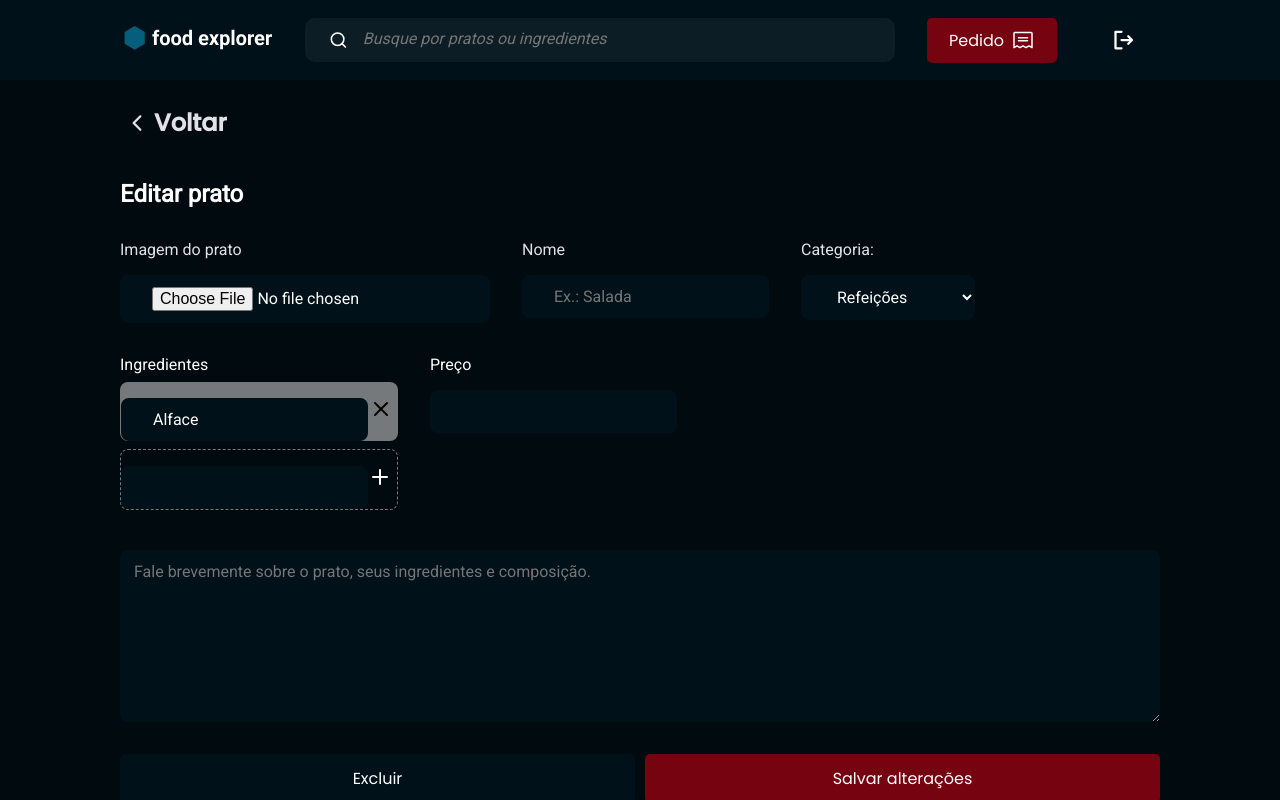
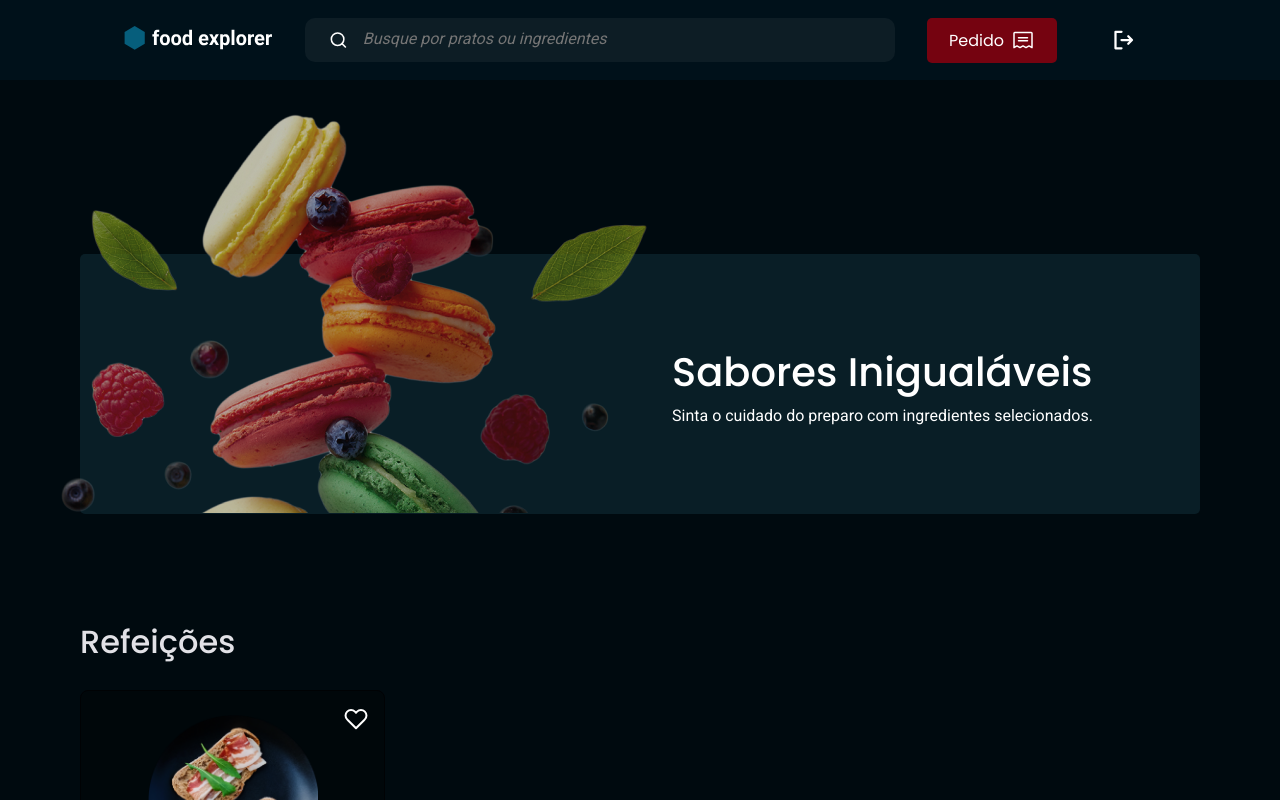
Before and after one commit to TallesGuerra/Front-FoodExplorer-, a React (Vite) app: page /editDish/1 in a window 1280 px wide. Shown: the top 800 px of the page. Built offline with nearby package versions, Linux system fonts and the light colour scheme.

Commit message:
routes created » app.routes and index.jsx.
react-router-dom » installed

TagItem » aligned

```diff
--- a/package.json
+++ b/package.json
@@ -14,6 +14,7 @@
     "react": "^18.3.1",
     "react-dom": "^18.3.1",
     "react-icons": "^5.4.0",
+    "react-router-dom": "^7.1.1",
     "styled-components": "^6.1.13"
   },
   "devDependencies": {
--- a/src/components/TagItem/index.jsx
+++ b/src/components/TagItem/index.jsx
@@ -6,6 +6,7 @@ export function TagItem({isNew, value, onClick, ...rest}){
     return(
         <Container isNew={isNew}>
             <input
+            className="tags"
                 type="text"
                 value={value}
                 readOnly={!isNew}
--- a/src/components/TagItem/styles.js
+++ b/src/components/TagItem/styles.js
@@ -11,12 +11,17 @@ export const Container = styled.div`
 
     margin: 8px 0;
     border-radius: 8px;
+    position: relative;
 
 
     > button{
+        position: absolute;
+        right: 0;
+        top: 0;
+        bottom: 0;
         border: none;
         background: none;
-        margin-right: 5px;
+
 
         color:  ${({theme, isNew}) => isNew ? "white" : "none"};
     }
--- a/src/main.jsx
+++ b/src/main.jsx
@@ -8,6 +8,7 @@ import GlobalStyles from "./styles/global";
 import { Home } from "./pages/Home";
 import { EditDish } from "./pages/EditDish";
 import { DishDetails } from "./pages/DishDetails";
+import { AddDish } from "./pages/AddDish";
 
 
 
@@ -16,7 +17,7 @@ createRoot(document.getElementById("root")).render(
   <StrictMode>
      <ThemeProvider theme={theme}>
       <GlobalStyles/>
-       <EditDish />
+       <Home />
 
      </ThemeProvider>
 
--- a/src/pages/EditDish/index.jsx
+++ b/src/pages/EditDish/index.jsx
@@ -4,39 +4,45 @@ import { ButtonText } from "../../components/ButtonText";
 import { Button } from "../../components/Button";
 import { Footer } from "../../components/Footer";
 import { Header } from "../../components/Header";
-import { TagItem  } from "../../components/TagItem";
-
+import { TagItem } from "../../components/TagItem";
 
 import { Container, Content, Form } from "./styles";
 
-
-
-export function EditDish(){
-    return(
+export function EditDish() {
+  return (
     <Container>
       <Header />
       <Content>
-                    <ButtonText className="btnText"
+        <ButtonText
+          className="btnText"
           title="Voltar"
-                            icon={ <IoIosArrowBack />}
+          icon={<IoIosArrowBack />}
         />
-
 
         <Form>
           <h2>Editar prato</h2>
 
-
           <section className="section1">
-                    <label> Imagem do prato
-                        <input type="file" name="" id="file" placeholder="Selecione a Imagem" />
-
+            <label>
+              {" "}
+              Imagem do prato
+              <input
+                type="file"
+                name=""
+                id="file"
+                placeholder="Selecione a Imagem"
+              />
             </label>
 
-                    <label> Nome
-                    <input type="text" name="" placeholder="Ex.: Salada"/>
+            <label>
+              {" "}
+              Nome
+              <input type="text" name="" placeholder="Ex.: Salada" />
             </label>
 
-                    <label> Categoria:
+            <label>
+              {" "}
+              Categoria:
               <select name="select" id="select">
                 <option value="value1">Refeições</option>
                 <option value="value1">Sobremesas</option>
@@ -46,36 +52,38 @@ export function EditDish(){
           </section>
 
           <section className="section2">
-                    <label> Ingredientes
-                        <TagItem value="Alface"/>
-                        <TagItem isNew/>
+            <label>
+              {" "}
+              Ingredientes
+              <div className="tags">
+                <TagItem value="Alface" />
+                <TagItem value="Alface" />
+                <TagItem value="Alface" />
+
+                <TagItem isNew />
+              </div>
             </label>
 
-                    <label> Preço
+            <label>
+              {" "}
+              Preço
               <input type="number" name="number" id="price" />
             </label>
           </section>
 
-                 <textarea name="" id="textarea"
-                 placeholder="Fale brevemente sobre o prato, seus ingredientes e composição.">
-                </textarea>
-
+          <textarea
+            name=""
+            id="textarea"
+            placeholder="Fale brevemente sobre o prato, seus ingredientes e composição."
+          ></textarea>
 
           <div className="btnAlign">
-
             <Button title="Excluir" className="btnDelete" />
             <Button title="Salvar alterações" />
           </div>
-
-
         </Form>
-
-
-
-
       </Content>
       <Footer />
     </Container>
-
   );
 }
--- a/src/pages/EditDish/styles.js
+++ b/src/pages/EditDish/styles.js
@@ -67,10 +67,10 @@ export const Form = styled.form`
 
    }
 
-input, select{
+.section1 input, select, #price{
     margin-top: 16px;
     background-color: ${({theme}) => theme.COLORS.BACKGROUND_FORM};
-     color: ${({theme}) => theme.COLORS.TEXT_WHITE};
+    color: ${({theme}) => theme.COLORS.TEXT_WHITE};
     border-radius: 8px;
     border: none;
 
@@ -95,9 +95,18 @@ input, select{
     display: flex;
     gap: 32px;
 
+}
+
+
+
+.section2 .tags{
+    display: flex;
+    justify-content:left;
+    gap: 8px;
+    flex-wrap: wrap;
+
 
 }
-
 
 #textarea{
     width: 100%;
--- a/src/pages/Home/styles.js
+++ b/src/pages/Home/styles.js
@@ -49,12 +49,9 @@ export const Main = styled.div`
     align-items: center;
     margin: 164px;
 
-
     width: 1120px;
     height: 260px;
     flex-shrink: 0;
-
-
 
     background-color: ${({ theme }) => theme.COLORS.BACKGROUND_MAIN};
     border-radius: 5px;
```
Also changed, not shown: src/routes/app.routes.jsx (added, +18 -0 lines), src/routes/index.jsx (added, +11 -0 lines), 1 other file (tests, documents, lock files or other folders). Lines whose indentation alone changed are shown as unchanged.
